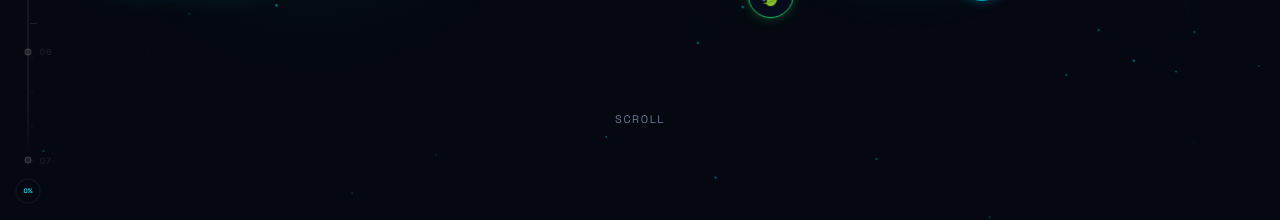
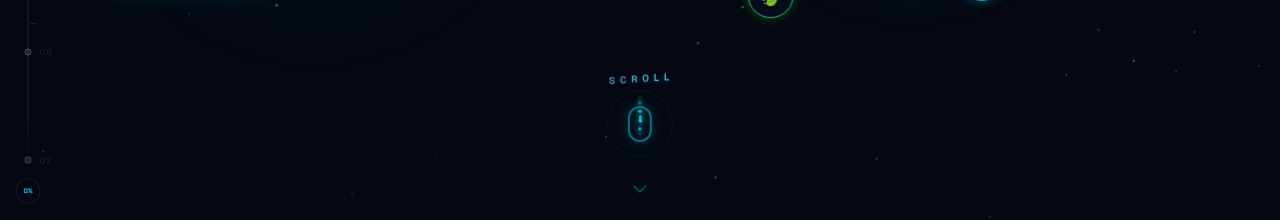
Before and after one commit to Ahmad-030/ReactPortfolio, a React (Vite) app: page / in a window 1280 px wide. Shown: the part 580-800 px from the top of the page. Built offline with nearby package versions, Linux system fonts and the light colour scheme.

Commit message:
first commit

```diff
--- a/src/App.jsx
+++ b/src/App.jsx
@@ -29,6 +29,12 @@ a { color: inherit; text-decoration: none; }
 @keyframes gradient-shift { 0%{background-position:0% 50%} 50%{background-position:100% 50%} 100%{background-position:0% 50%} }
 @keyframes orb-drift { 0%{transform:translate(0,0) scale(1)} 33%{transform:translate(60px,-80px) scale(1.1)} 66%{transform:translate(-40px,40px) scale(0.9)} 100%{transform:translate(0,0) scale(1)} }
 @keyframes scanline { 0%{opacity:0;transform:translateY(-100%)} 50%{opacity:1} 100%{opacity:0;transform:translateY(400%)} }
+@keyframes scroll-wheel { 0%{transform:translateY(0);opacity:1} 100%{transform:translateY(10px);opacity:0} }
+@keyframes scroll-ring-expand { 0%{transform:translate(-50%,-50%) scale(0.6);opacity:0.8} 100%{transform:translate(-50%,-50%) scale(2.2);opacity:0} }
+@keyframes scroll-float-up { 0%{opacity:0;transform:translateY(12px) scale(0.6)} 40%{opacity:1} 100%{opacity:0;transform:translateY(-28px) scale(1)} }
+@keyframes scroll-letter-wave { 0%,100%{transform:translateY(0);color:var(--muted)} 50%{transform:translateY(-5px);color:var(--accent)} }
+@keyframes scroll-chevron { 0%{opacity:0;transform:translateY(-6px)} 50%{opacity:1} 100%{opacity:0;transform:translateY(6px)} }
+@keyframes scroll-glow-pulse { 0%,100%{box-shadow:0 0 0 0 rgba(0,229,255,0);opacity:0.4} 50%{box-shadow:0 0 18px 6px rgba(0,229,255,0.25);opacity:1} }
 @keyframes glow-pulse { 0%,100%{box-shadow:0 0 0 3px rgba(0,229,255,0.6),0 0 30px rgba(0,229,255,0.4),0 0 60px rgba(0,229,255,0.2)} 50%{box-shadow:0 0 0 5px rgba(0,229,255,0.8),0 0 50px rgba(0,229,255,0.6),0 0 100px rgba(0,229,255,0.3)} }
 @keyframes photo-border-glow { 0%,100%{border-color:rgba(0,229,255,0.7);box-shadow:0 0 20px rgba(0,229,255,0.4)} 50%{border-color:rgba(0,229,255,1);box-shadow:0 0 40px rgba(0,229,255,0.7)} }
 @keyframes orbit-cw { from{transform:rotate(0deg)} to{transform:rotate(360deg)} }
@@ -1437,6 +1443,131 @@ function ContactSection({ copied, onCopyEmail }) {
 }
 
 // ─────────────────────────────────────────────
+//  SCROLL INDICATOR
+// ─────────────────────────────────────────────
+function ScrollIndicator() {
+  const letters = "SCROLL".split("");
+  const particles = Array.from({ length: 6 }, (_, i) => ({
+    angle: (i / 6) * 360,
+    delay: i * 0.28,
+    size: 2.5 + Math.random() * 2,
+  }));
+
+  return (
+    <div style={{
+      position: "absolute",
+      bottom: 32,
+      left: "50%",
+      transform: "translateX(-50%)",
+      display: "flex",
+      flexDirection: "column",
+      alignItems: "center",
+      gap: 10,
+      animation: "fade-in 1s ease 2s both",
+      zIndex: 10,
+      pointerEvents: "none",
+    }}>
+
+      {/* Letter-wave "SCROLL" text */}
+      <div style={{ display: "flex", gap: 3, alignItems: "center" }}>
+        {letters.map((l, i) => (
+          <span key={i} style={{
+            fontSize: 10,
+            fontWeight: 700,
+            letterSpacing: "0.18em",
+            color: "var(--muted)",
+            fontFamily: "var(--font-body)",
+            animation: `scroll-letter-wave 2s ease-in-out ${i * 0.1}s infinite`,
+            display: "inline-block",
+          }}>{l}</span>
+        ))}
+      </div>
+
+      {/* Mouse / scroll box with wheel dot + expanding rings + particles */}
+      <div style={{ position: "relative", width: 52, height: 52, display: "flex", alignItems: "center", justifyContent: "center" }}>
+
+        {/* Expanding ring 1 */}
+        <div style={{
+          position: "absolute", top: "50%", left: "50%",
+          width: 40, height: 40, borderRadius: "50%",
+          border: "1px solid rgba(0,229,255,0.35)",
+          animation: "scroll-ring-expand 2s ease-out 0s infinite",
+          pointerEvents: "none",
+        }} />
+        {/* Expanding ring 2 (offset) */}
+        <div style={{
+          position: "absolute", top: "50%", left: "50%",
+          width: 40, height: 40, borderRadius: "50%",
+          border: "1px solid rgba(0,229,255,0.2)",
+          animation: "scroll-ring-expand 2s ease-out 0.7s infinite",
+          pointerEvents: "none",
+        }} />
+
+        {/* Floating micro-particles around the mouse box */}
+        {particles.map((p, i) => (
+          <div key={i} style={{
+            position: "absolute",
+            top: "50%", left: "50%",
+            width: p.size, height: p.size,
+            borderRadius: "50%",
+            background: "var(--accent)",
+            marginTop: -p.size / 2,
+            marginLeft: -p.size / 2,
+            transform: `translate(${Math.cos(p.angle * Math.PI / 180) * 22}px, ${Math.sin(p.angle * Math.PI / 180) * 22}px)`,
+            animation: `scroll-float-up 2s ease-in-out ${p.delay}s infinite`,
+            opacity: 0,
+            boxShadow: `0 0 6px var(--accent)`,
+            pointerEvents: "none",
+          }} />
+        ))}
+
+        {/* Mouse body */}
+        <div style={{
+          width: 24,
+          height: 36,
+          borderRadius: 12,
+          border: "2px solid rgba(0,229,255,0.6)",
+          background: "rgba(0,229,255,0.04)",
+          backdropFilter: "blur(4px)",
+          display: "flex",
+          justifyContent: "center",
+          paddingTop: 7,
+          animation: "scroll-glow-pulse 2.5s ease-in-out infinite",
+          position: "relative",
+          zIndex: 2,
+        }}>
+          {/* Scroll wheel dot */}
+          <div style={{
+            width: 3,
+            height: 7,
+            borderRadius: 2,
+            background: "var(--accent)",
+            boxShadow: "0 0 8px var(--accent)",
+            animation: "scroll-wheel 1.4s ease-in-out infinite",
+          }} />
+        </div>
+      </div>
+
+      {/* Triple chevrons cascading down */}
+      <div style={{ display: "flex", flexDirection: "column", alignItems: "center", gap: 2 }}>
+        {[0, 0.2, 0.4].map((delay, i) => (
+          <svg key={i} width="14" height="8" viewBox="0 0 14 8" fill="none"
+            style={{ animation: `scroll-chevron 1.4s ease-in-out ${delay}s infinite` }}>
+            <polyline points="1,1 7,7 13,1"
+              stroke="var(--accent)"
+              strokeWidth={i === 2 ? 1.5 : 1}
+              strokeLinecap="round"
+              strokeLinejoin="round"
+              opacity={0.3 + i * 0.35}
+            />
+          </svg>
+        ))}
+      </div>
+    </div>
+  );
+}
+
+// ─────────────────────────────────────────────
 //  NAV
 // ─────────────────────────────────────────────
 function Nav({ activeSection }) {
@@ -1562,10 +1693,7 @@ export default function Portfolio() {
             </div>
           </div>
         </div>
-        <div style={{ position: "absolute", bottom: 36, left: "50%", transform: "translateX(-50%)", display: "flex", flexDirection: "column", alignItems: "center", gap: 8, color: "var(--muted)", fontSize: 11, letterSpacing: "0.15em", textTransform: "uppercase", animation: "fade-in 2s ease 1.5s both" }}>
-          <span>Scroll</span>
-          <div style={{ width: 1, height: 50, background: "linear-gradient(to bottom,var(--accent),transparent)", animation: "scanline 2s ease-in-out infinite" }} />
-        </div>
+        <ScrollIndicator />
       </section>
 
       {/* ── ABOUT ── */}
```
